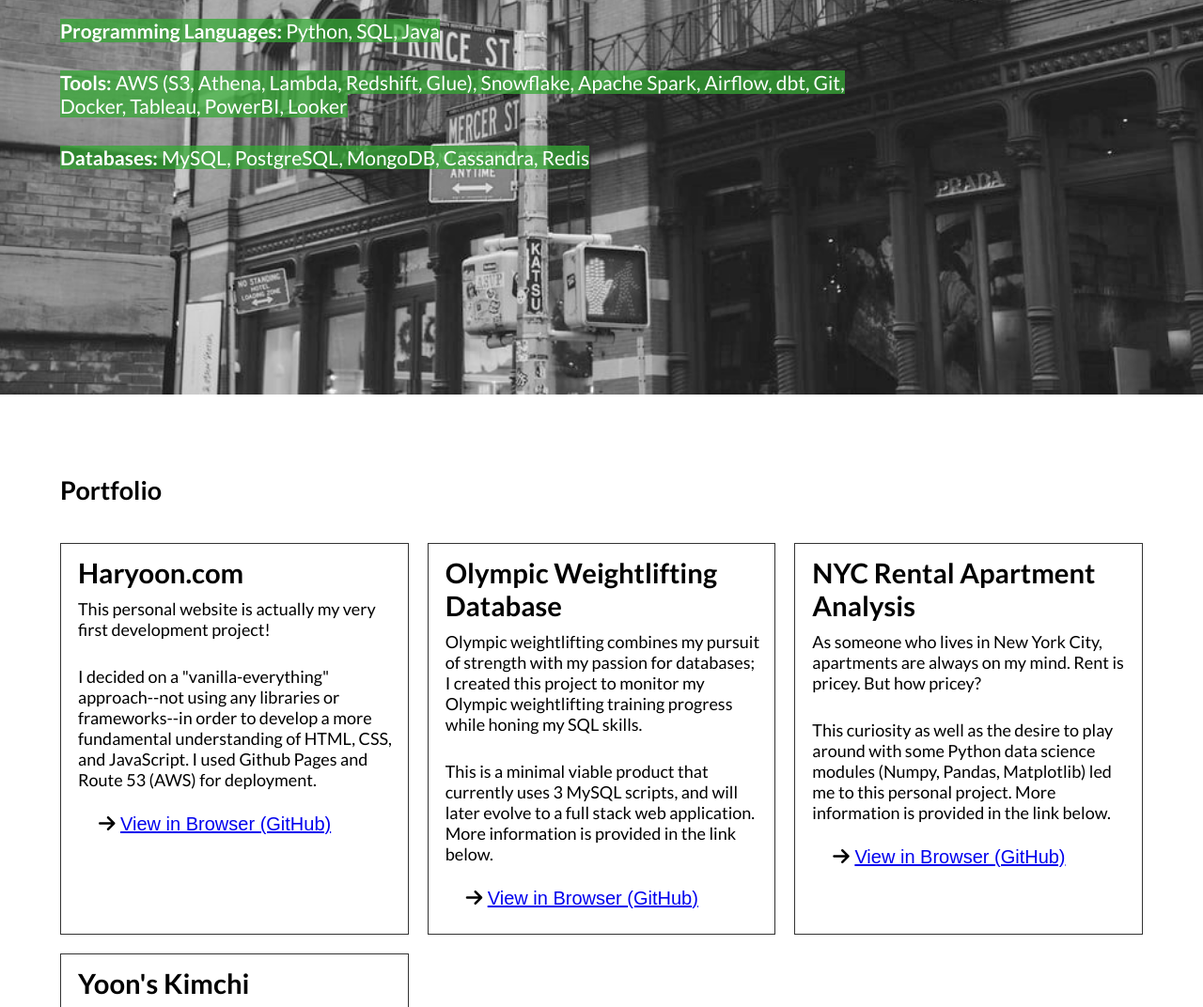
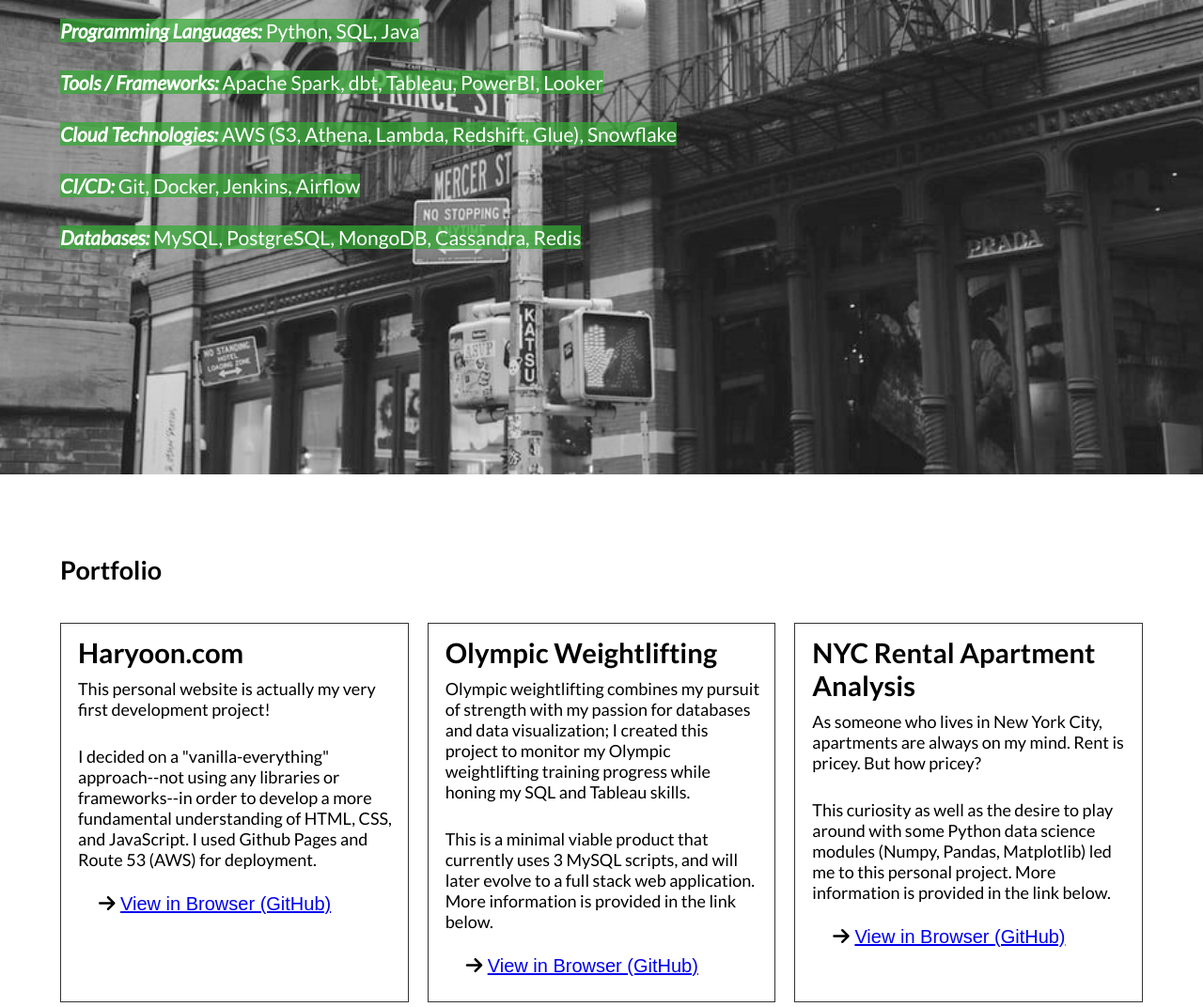
Before and after one commit to haryoon/haryoon.github.io, a plain HTML site: page index.html in a window 1280 px wide. Shown: the part 480-1552 px from the top of the page at 94% size. Drawn offline with nearby package versions, Linux system fonts and the light colour scheme.

Commit message:
updated technical skills in the about section

```diff
--- a/index.html
+++ b/index.html
@@ -33,9 +33,11 @@
 		<div id="abouttext">
 			<p class="aboutfont"><span class="greenb">Hi, I’m Haryoon and I'm a Brooklyn based product consultant at Method, a digital design and development agency.<span></p>
 			<p class="aboutfont"><span class="greenb">I’m enthusiastic about data and development. This is a personal website I built to showcase my data and development projects. My technical skills include:</span></p>
-			<p class="aboutfont"><span class="greenb"><b>Programming Languages:</b> Python, SQL, Java</span></p>
-			<p class="aboutfont"><span class="greenb"><b>Tools:</b> AWS (S3, Athena, Lambda, Redshift, Glue), Snowflake, Apache Spark, Airflow, dbt, Git, Docker, Tableau, PowerBI, Looker</span></p>
-			<p class="aboutfont"><span class="greenb"><b>Databases:</b> MySQL, PostgreSQL, MongoDB, Cassandra, Redis</span></p>
+			<p class="aboutfont"><span class="greenb"><b><i>Programming Languages:</i></b> Python, SQL, Java</span></p>
+			<p class="aboutfont"><span class="greenb"><b><i>Tools / Frameworks:</i></b> Apache Spark, dbt, Tableau, PowerBI, Looker</span></p>
+			<p class="aboutfont"><span class="greenb"><b><i>Cloud Technologies:</i></b> AWS (S3, Athena, Lambda, Redshift, Glue), Snowflake</span></p>
+			<p class="aboutfont"><span class="greenb"><b><i>CI/CD:</i></b> Git, Docker, Jenkins, Airflow</span></p>
+			<p class="aboutfont"><span class="greenb"><b><i>Databases:</i></b> MySQL, PostgreSQL, MongoDB, Cassandra, Redis</span></p>
 		</div>
 	</section>
 
@@ -58,9 +60,9 @@
 				<a href="https://github.com/haryoon/haryoon.github.io/tree/main" target="_blank"> View in Browser (GitHub)</a>
 				</button>
 			</div>		</div>
-		<div class="two projectname"><h3>Olympic Weightlifting Database</h3>
-			<p class="projectdescription">Olympic weightlifting combines my pursuit of strength with my passion for databases;
-				 I created this project to monitor my Olympic weightlifting training progress while honing my SQL skills.</p>
+		<div class="two projectname"><h3>Olympic Weightlifting</h3>
+			<p class="projectdescription">Olympic weightlifting combines my pursuit of strength with my passion for databases and data visualization;
+				 I created this project to monitor my Olympic weightlifting training progress while honing my SQL and Tableau skills.</p>
 			<p class="projectdescription">This is a minimal viable product that
 				currently uses 3 MySQL scripts, and will later evolve to a full stack web application.
 			 	More information is provided in the link below.</p>
```
